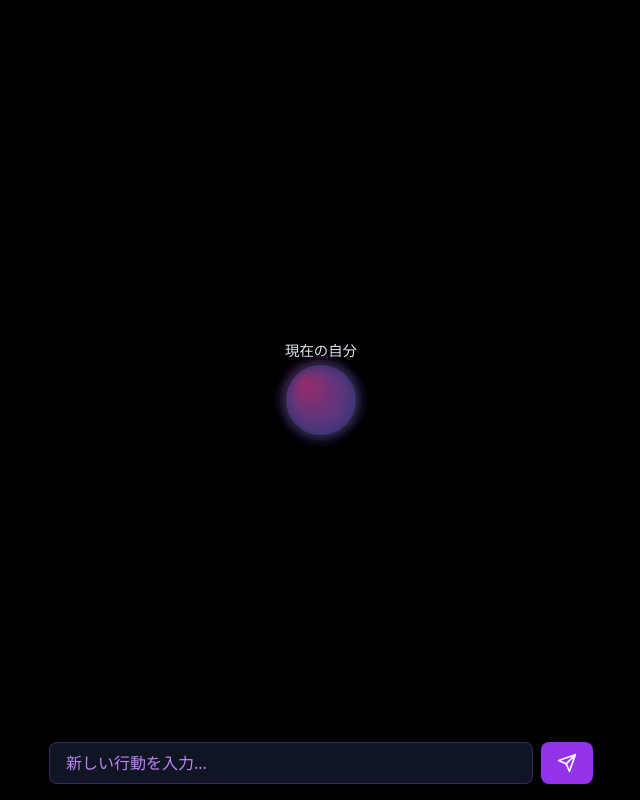
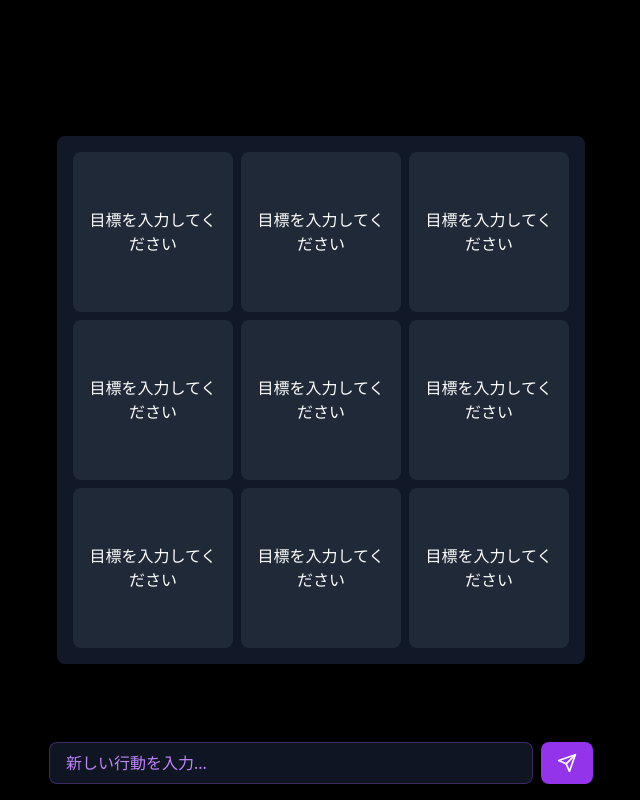
Before and after one commit to yu-Yoshiaki/mirai-node, a React (Vite) app: page / in a window 1280 px wide. Shown: the whole page, without its empty margins (319-959 px from the left). Built offline with nearby package versions, Linux system fonts and the light colour scheme.

Commit message:
✨ feat: マンダラチャート表示の実装
- マンダラチャートコンポーネントの作成
- viewModeに応じた表示切り替え機能の実装
- 9マスのグリッドレイアウトの実装

```diff
--- a/src/App.tsx
+++ b/src/App.tsx
@@ -1,14 +1,20 @@
 import { Flow } from './components/Flow';
 import { InputForm } from './components/InputForm';
+import Sidebar from './components/Sidebar';
+import MandalaChart from './components/MandalaChart';
 import { useFlowStore } from './store/useFlowStore';
 
 function App() {
   const addNode = useFlowStore((state) => state.addNode);
+  const viewMode = useFlowStore((state) => state.viewMode);
 
   return (
-    <div className="relative w-full h-screen bg-black">
-      <Flow />
-      <InputForm onSubmit={addNode} />
+    <div className="flex w-full h-screen bg-black">
+      <Sidebar />
+      <div className="flex-1 relative">
+        {viewMode === 'neural' ? <Flow /> : <MandalaChart />}
+        <InputForm onSubmit={addNode} />
+      </div>
     </div>
   );
 }
--- /dev/null
+++ b/src/components/MandalaChart.tsx
@@ -0,0 +1,26 @@
+import React from 'react';
+import { useFlowStore } from '../store/useFlowStore';
+
+export const MandalaChart: React.FC = () => {
+  const nodes = useFlowStore((state) => state.nodes);
+
+  return (
+    <div className="w-full h-full flex items-center justify-center">
+      <div className="grid grid-cols-3 gap-2 bg-gray-900 p-4 rounded-lg">
+        {Array.from({ length: 9 }).map((_, index) => {
+          const node = nodes[index];
+          return (
+            <div
+              key={index}
+              className="w-40 h-40 bg-gray-800 rounded-lg p-4 flex items-center justify-center text-white text-center"
+            >
+              {node ? node.data.label : '目標を入力してください'}
+            </div>
+          );
+        })}
+      </div>
+    </div>
+  );
+};
+
+export default MandalaChart;
```
